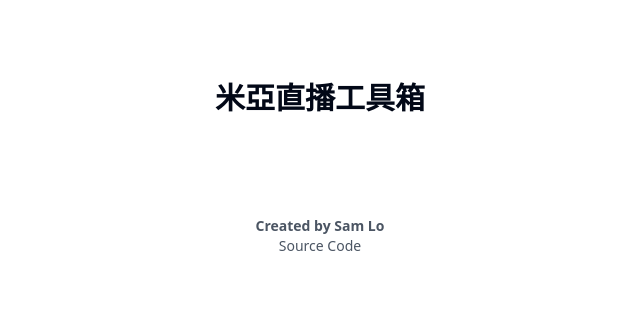
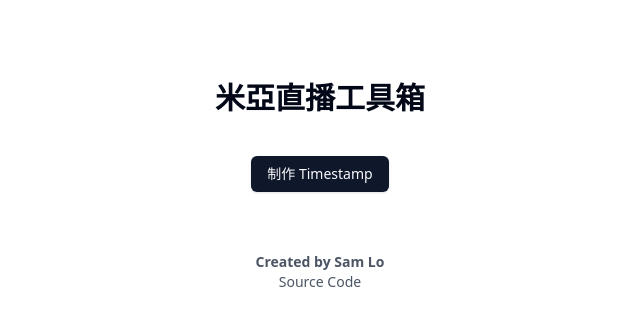
Before and after one commit to SamLo2200/YoutubeLiveTools, a Next.js app: page / in a window 1280 px wide. Shown: the top 326 px of the page, without its empty margins (320-960 px from the left). Built offline with nearby package versions, Linux system fonts and the light colour scheme.

Commit message:
added nav button

```diff
--- a/app/page.tsx
+++ b/app/page.tsx
@@ -1,4 +1,4 @@
-import HomePage from "@/components/Home";
+import HomePage from "@/components/home/Home";
 
 export default function Home() {
     return <HomePage />;
--- a/components/Home.tsx
+++ /dev/null
@@ -1,12 +0,0 @@
-export default function HomePage() {
-    return (
-        <>
-            <div className="title">
-                <p className="text-center font-bold text-3xl flex items-center justify-center m-20">
-                    米亞直播工具箱
-                </p>
-            </div>
-            <div className="nav-button"></div>
-        </>
-    );
-}
--- /dev/null
+++ b/components/home/FeatureList.tsx
@@ -0,0 +1,10 @@
+"use client";
+
+import { useRouter } from "next/navigation";
+import { Button } from "../ui/button";
+
+export default function FeatureList() {
+    const router = useRouter();
+
+    return <Button onClick={() => router.push("/marker")}>制作 Timestamp</Button>;
+}
--- /dev/null
+++ b/components/home/Home.tsx
@@ -0,0 +1,17 @@
+import FeatureList from "./FeatureList";
+
+export default function HomePage() {
+    return (
+        <>
+            <div className="title">
+                <p className="text-center font-bold text-3xl flex items-center justify-center mt-20">
+                    米亞直播工具箱
+                </p>
+            </div>
+
+            <div className="flex items-center justify-center m-10">
+                <FeatureList />
+            </div>
+        </>
+    );
+}
```
